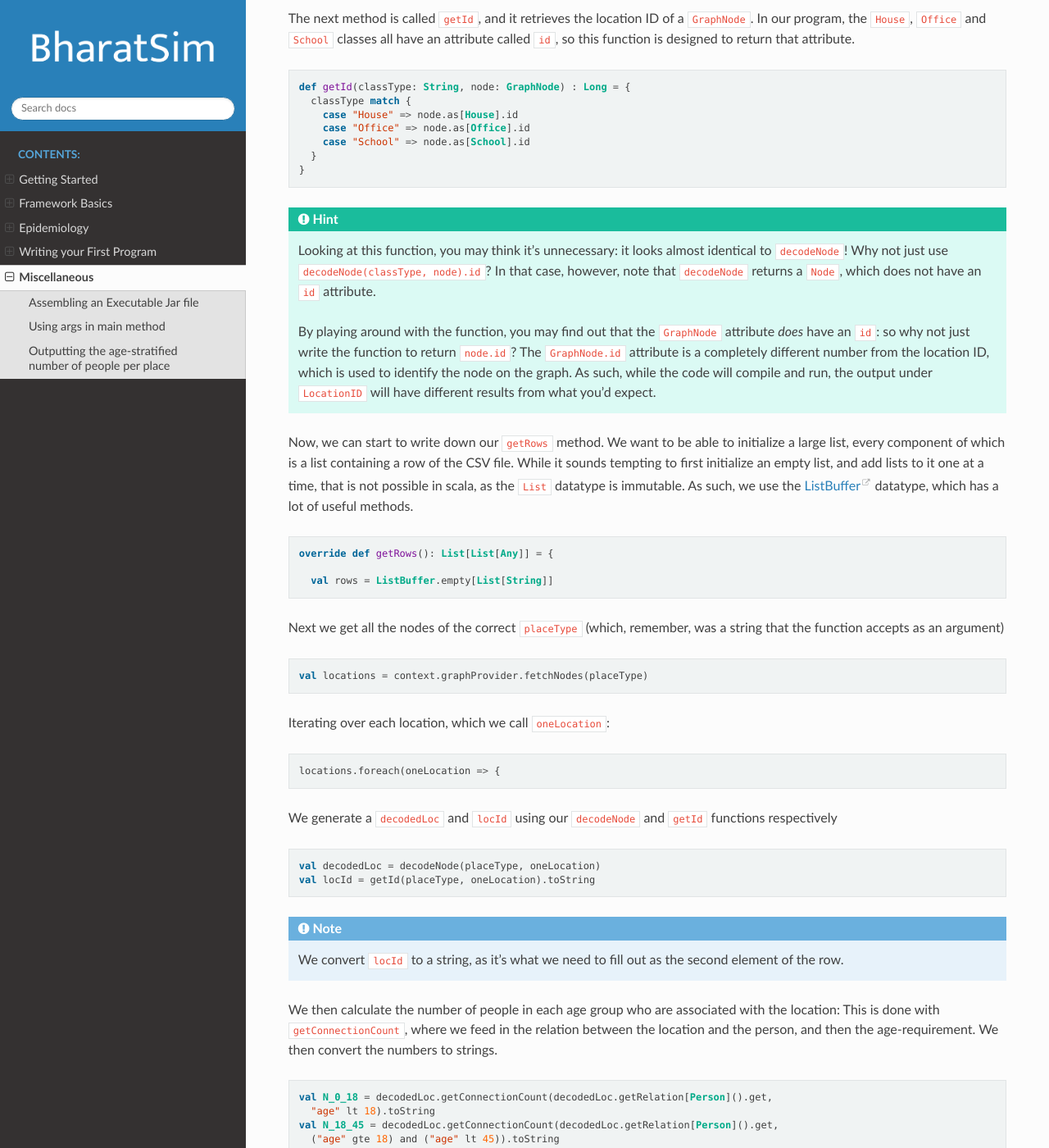
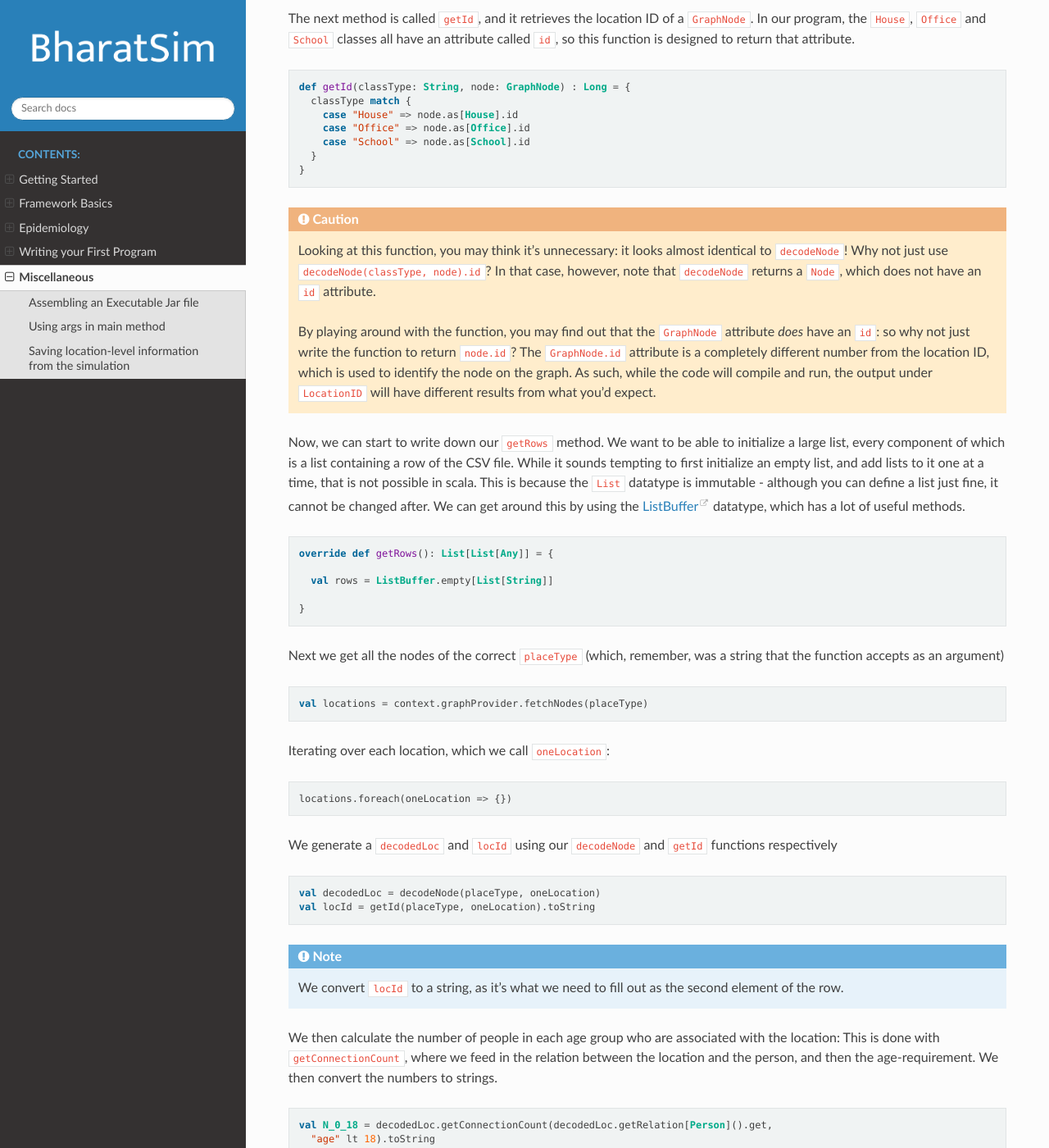
Before and after one commit to aleena-jose/bharatsim-tutorial, a Sphinx documentation site: the page built from source/miscellaneous.rst, in a window 1280 px wide and 1400 px high, scrolled down 3805 px. Shown: the whole window at 82% size. Built offline with Sphinx 7.4.7 and the Read the Docs theme 2.0.0, drawn with Linux system fonts in a browser that asks for light colours; some of the changed text lies outside the part shown.

Commit message:
edits according to pull request

```diff
--- a/source/frameworkbasics.rst
+++ b/source/frameworkbasics.rst
@@ -244,7 +244,7 @@ The output is
 
 .. hint:: In case you want your outputs generated *after* the simulation is completed, you can place the above 4 lines of code inside ``simulation.onCompleteSimulation``.
 
-You can see a more in-depth example of this in :ref:`Outputting the age-stratified number of people per place`.
+You can see a more in-depth example of this in :ref:`Saving location-level information from the simulation`.
 
 Output at every time step
 _________________________
--- a/source/miscellaneous.rst
+++ b/source/miscellaneous.rst
@@ -70,8 +70,8 @@ To implement this, one must go to the ``sbt shell`` and type ``run "my_sir_model
 One can also run a Main file by creating a `.jar` file, as described above and then running ``java -jar file.jar [ arguments ]``
 
 
-Outputting the age-stratified number of people per place
---------------------------------------------------------
+Saving location-level information from the simulation
+-----------------------------------------------------
 
 .. tip:: Before reading this section, it's recommended that you read the basics in the :ref:`Outputs` section.
 
@@ -116,17 +116,19 @@ The next method is called ``getId``, and it retrieves the location ID of a ``Gra
     }
   }
 
-.. hint:: Looking at this function, you may think it's unnecessary: it looks almost identical to ``decodeNode``! Why not just use ``decodeNode(classType, node).id``? In that case, however, note that ``decodeNode`` returns a ``Node``, which does not have an ``id`` attribute.
+.. caution:: Looking at this function, you may think it's unnecessary: it looks almost identical to ``decodeNode``! Why not just use ``decodeNode(classType, node).id``? In that case, however, note that ``decodeNode`` returns a ``Node``, which does not have an ``id`` attribute.
 
     By playing around with the function, you may find out that the ``GraphNode`` attribute *does* have an ``id``: so why not just write the function to return ``node.id``? The ``GraphNode.id`` attribute is a completely different number from the location ID, which is used to identify the node on the graph. As such, while the code will compile and run, the output under ``LocationID`` will have different results from what you'd expect.
 
-Now, we can start to write down our ``getRows`` method. We want to be able to initialize a large list, every component of which is a list containing a row of the CSV file. While it sounds tempting to first initialize an empty list, and add lists to it one at a time, that is not possible in scala, as the ``List`` datatype is immutable. As such, we use the `ListBuffer <https://alvinalexander.com/scala/how-to-create-mutable-list-in-scala-listbuffer-cookbook/>`_ datatype, which has a lot of useful methods.
+Now, we can start to write down our ``getRows`` method. We want to be able to initialize a large list, every component of which is a list containing a row of the CSV file. While it sounds tempting to first initialize an empty list, and add lists to it one at a time, that is not possible in scala. This is because the ``List`` datatype is immutable - although you can define a list just fine, it cannot be changed after. We can get around this by using the `ListBuffer <https://alvinalexander.com/scala/how-to-create-mutable-list-in-scala-listbuffer-cookbook/>`_ datatype, which has a lot of useful methods.
 
 .. code-block:: scala
 
   override def getRows(): List[List[Any]] = {
 
     val rows = ListBuffer.empty[List[String]]
+
+  }
 
 Next we get all the nodes of the correct ``placeType`` (which, remember, was a string that the function accepts as an argument)
 
@@ -138,7 +140,7 @@ Iterating over each location, which we call ``oneLocation``:
 
 .. code-block:: scala
 
-    locations.foreach(oneLocation => {
+    locations.foreach(oneLocation => {})
 
 We generate a ``decodedLoc`` and ``locId`` using our ``decodeNode`` and ``getId`` functions respectively
 
```
